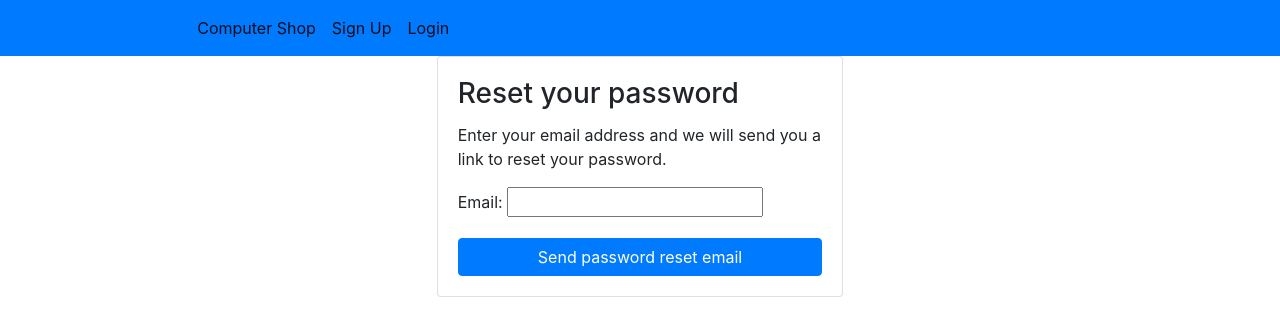
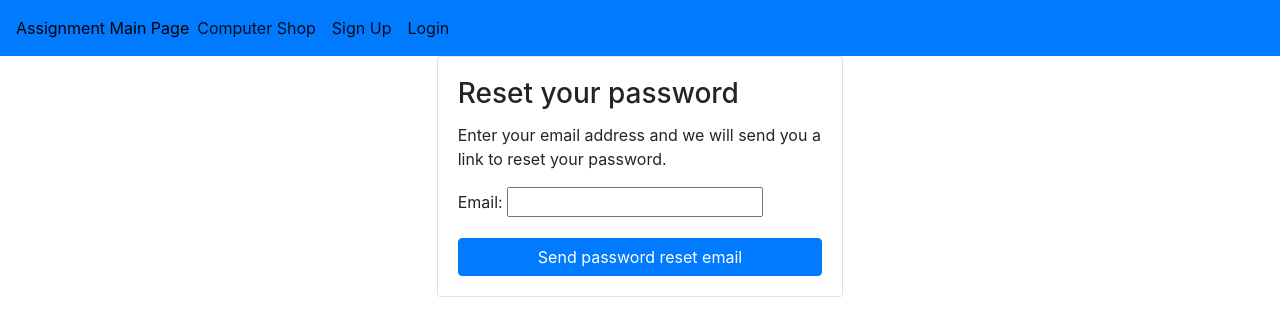
Before and after one commit to danilredko/ComputerShop, a Django app: page /computershop/reset in a window 1280 px wide. Shown: the top 336 px of the page. Run offline with Django 3.2, Linux system fonts and the light colour scheme; some libraries are stand-ins or nearby versions.

Commit message:
All done

```diff
--- a/Assignment3/accounts/views.py
+++ b/Assignment3/accounts/views.py
@@ -6,6 +6,7 @@ from .forms import SignUpForm
 from django.core.mail import send_mail
 from django.conf import settings
 from django.template import loader
+
 
 def home(request):
 
--- a/Assignment3/static/js/slideshowpart2.js
+++ b/Assignment3/static/js/slideshowpart2.js
@@ -52,7 +52,7 @@ function BuildSlideShow(){
 
   };
 
-  xmlhttp.open("GET", "http://127.0.0.1:8000/static/json_files/all_images.json", true);
+  xmlhttp.open("GET", "http://0.0.0.0:80/static/json_files/all_images.json", true);
   xmlhttp.send();
 
 };
--- a/Assignment3/templates/base.html
+++ b/Assignment3/templates/base.html
@@ -8,8 +8,10 @@
     <link rel="stylesheet" href="https://cdnjs.cloudflare.com/ajax/libs/font-awesome/4.7.0/css/font-awesome.min.css">
 
     <nav class="navbar navbar-expand-lg navbar-light bg-primary text-white">
-        <a class='nav-brand' href="{% url 'main_page' %}"> Assignment Main Page </a>
-        <button class="navbar-toggler" type="button" data-toggle="collapse" data-target="#navbarSupportedContent" aria-controls="navbarSupportedContent" aria-expanded="false" aria-label="Toggle navigation">
+
+          <a href="{% url 'main_page' %}" style="color: black"> Assignment Main Page </a>
+
+          <button class="navbar-toggler" type="button" data-toggle="collapse" data-target="#navbarSupportedContent" aria-controls="navbarSupportedContent" aria-expanded="false" aria-label="Toggle navigation">
           <span class="navbar-toggler-icon"></span>
         </button>
         <div class='collapse navbar-collapse' id='navbarSupportedContent'>
```
Also changed, not shown: Assignment3/db.sqlite3, Assignment3/static/images/item_16.jpg (added), Assignment3/static/images/item_17.jpg (added), Assignment3/static/images/item_18.jpg (added), Assignment3/static/images/item_19.jpg (added), Assignment3/static/images/item_20.jpg (added), Assignment3/static/images/item_21.jpg (added), Assignment3/static/images/item_22.jpg (added), Assignment3/static/images/item_23.jpg (added), Assignment3/static/images/item_24.jpg (added), Assignment3/static/images/item_25.jpg (added).
